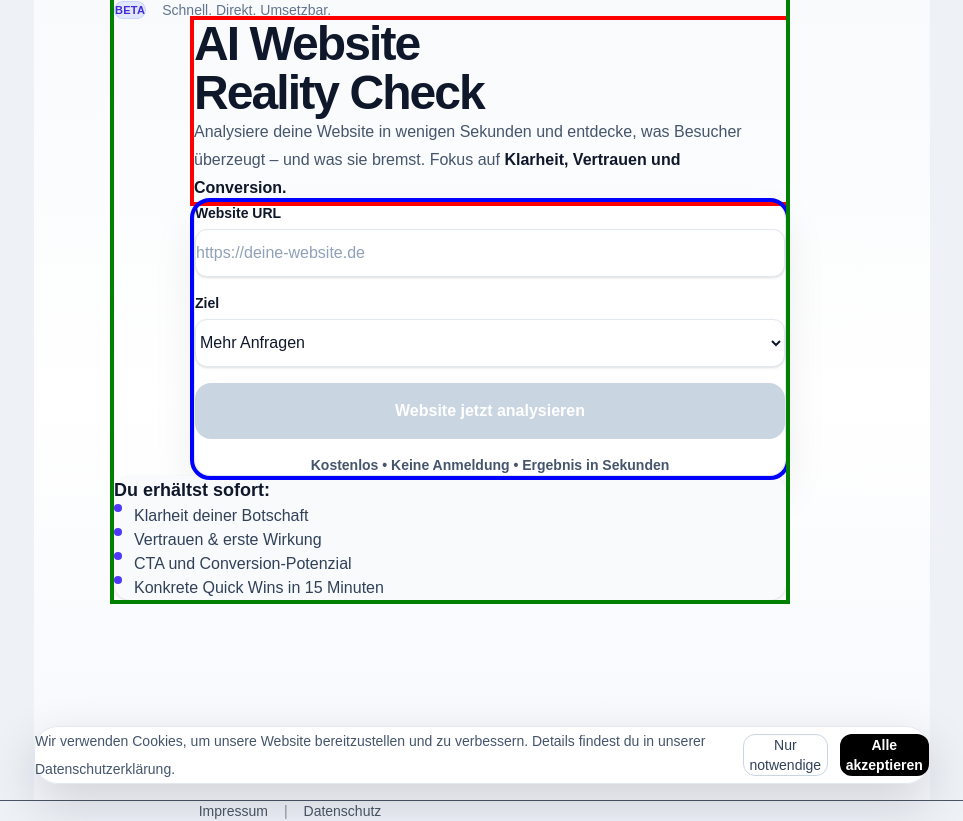
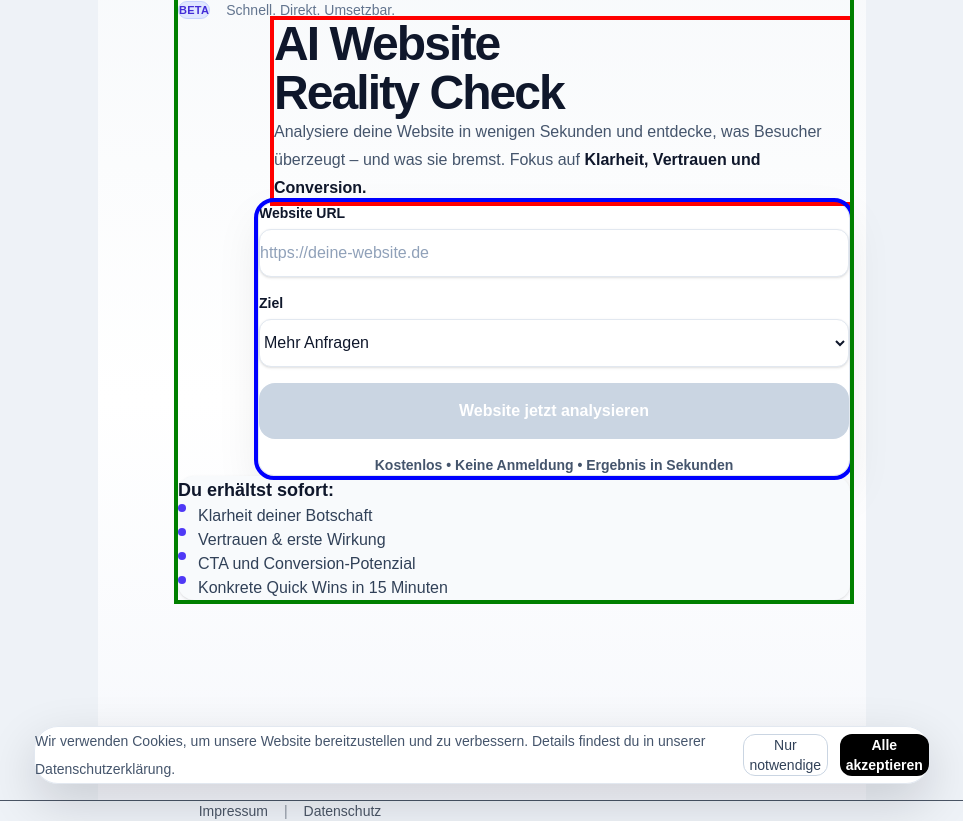
Before and after one commit to robertpetrovic87-code/Digitalstruktur, a Next.js app: page / in a window 1280 px wide. Shown: the whole page, without its empty margins (158-1121 px from the left). Built offline with nearby package versions, Linux system fonts and the light colour scheme.

Commit message:
fix blueprint prompt usage_guide

```diff
--- a/app/layout.tsx
+++ b/app/layout.tsx
@@ -30,7 +30,7 @@ export default function RootLayout({
         className={`${geistSans.variable} ${geistMono.variable} min-h-screen flex flex-col`}
       >
         <main className="flex-1 flex justify-center">
-          <div className="w-full max-w-4xl px-5 sm:px-8 lg:px-10">
+          <div className="w-full max-w-3xl px-5 sm:px-8 lg:px-10">
             {children}
           </div>
         </main>
--- a/app/page.tsx
+++ b/app/page.tsx
@@ -195,14 +195,14 @@ export default function Home() {
 
       {/* Headline */}
       <div className="text-left"
-      style={{ marginLeft: "80px", outline: "4px solid red" }}>
+      style={{ marginLeft: "96px", outline: "4px solid red" }}>
         <h1 className="text-[2.2rem] font-bold leading-[1.02] tracking-[-0.04em] text-slate-900 sm:text-5xl">
           AI Website
           <br />
           Reality Check
         </h1>
 
-        <p className="mt-4 max-w-xl text-base leading-7 text-slate-600 mb-12">
+        <p className="mt-4 max-w-xl text-base leading-7 text-slate-600 mb-16">
           Analysiere deine Website in wenigen Sekunden und entdecke,
           was Besucher überzeugt – und was sie bremst. Fokus auf{" "}
           <strong className="text-slate-900">
```
